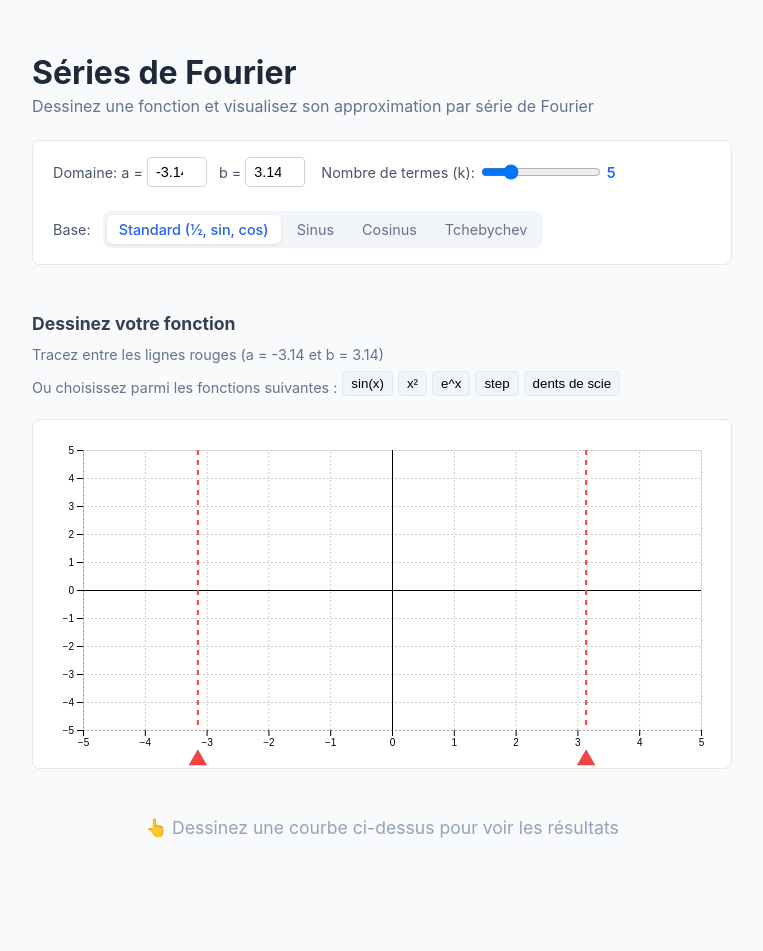
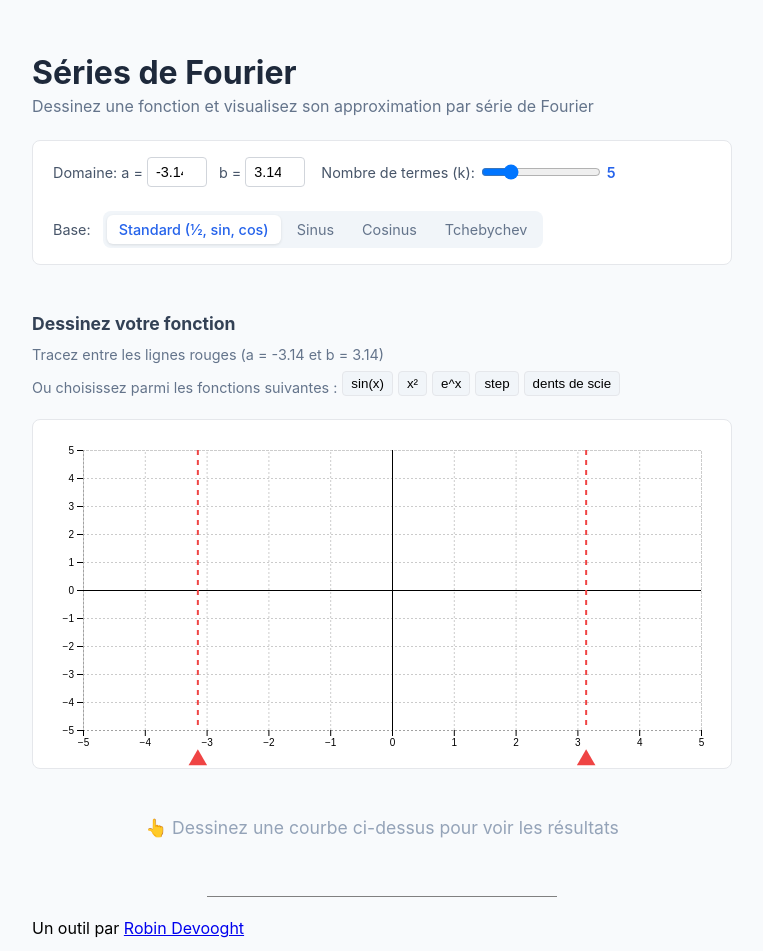
Before and after one commit to rdevooght/series-de-fourier, a Svelte app: page / in a window 1280 px wide. Shown: the top 951 px of the page, without its empty margins (258-1021 px from the left). Before the commit the page ends 887 px from the top, so only its background shows below. Built offline with nearby package versions, Linux system fonts and the light colour scheme.

Commit message:
Added footer

```diff
--- a/src/App.svelte
+++ b/src/App.svelte
@@ -1,6 +1,7 @@
 <script>
     import DrawingCanvas from "./lib/DrawingCanvas.svelte";
     import FunctionPlot from "./lib/FunctionPlot.svelte";
+    import Footer from "./lib/Footer.svelte";
     import {
         computeFourierCoefs,
         fourierApprox,
@@ -443,6 +444,8 @@
     {/if}
 </main>
 
+<Footer />
+
 <style>
     :global(body) {
         margin: 0;
--- /dev/null
+++ b/src/lib/Footer.svelte
@@ -0,0 +1,25 @@
+<footer>
+    <p>Un outil par <a href="/">Robin Devooght</a></p>
+    <p></p>
+</footer>
+
+<style>
+    footer {
+        position: relative;
+        max-width: 700px;
+        margin: 10px auto;
+        width: 100%;
+        padding-top: 5px;
+    }
+    footer::before {
+        content: "";
+        display: block;
+        position: absolute;
+        top: 0;
+        left: 50%;
+        height: 1px;
+        width: 50%;
+        transform: translateX(-50%) translateY(-1px);
+        background-color: gray;
+    }
+</style>
```
